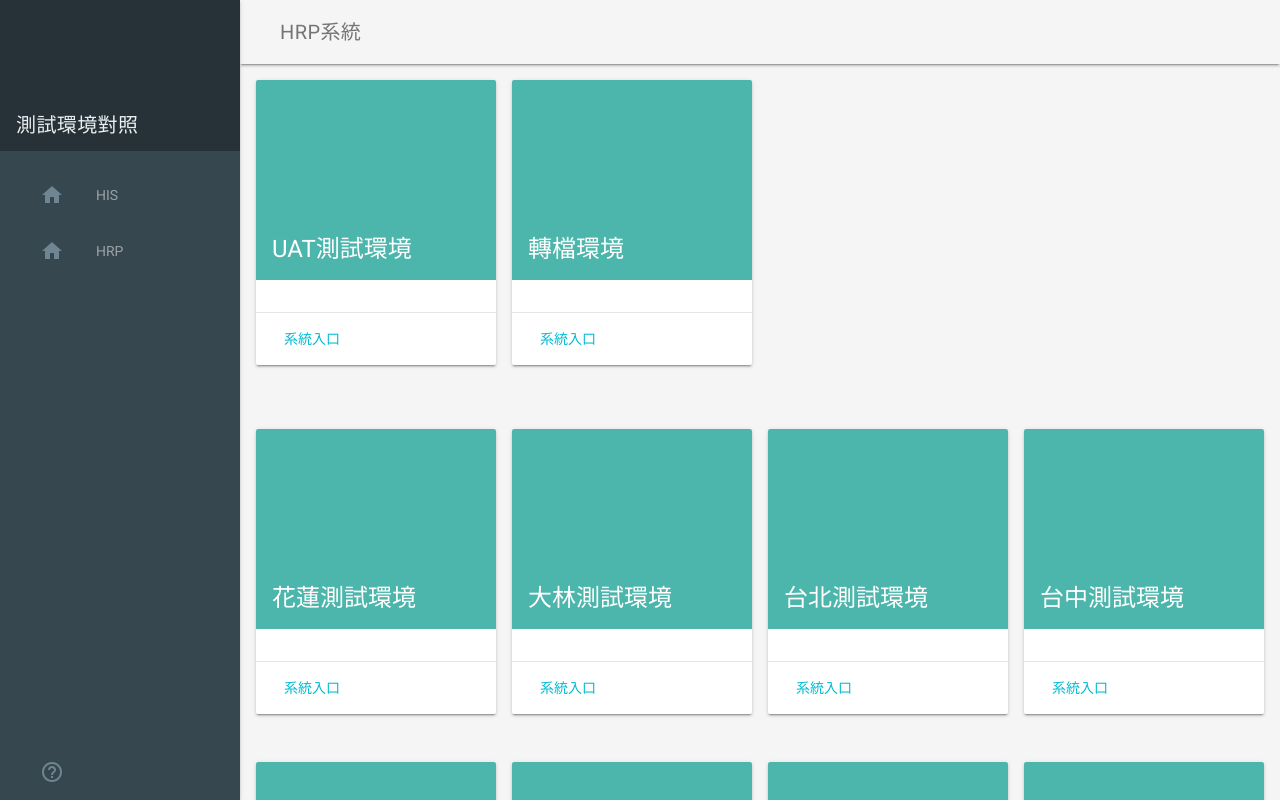
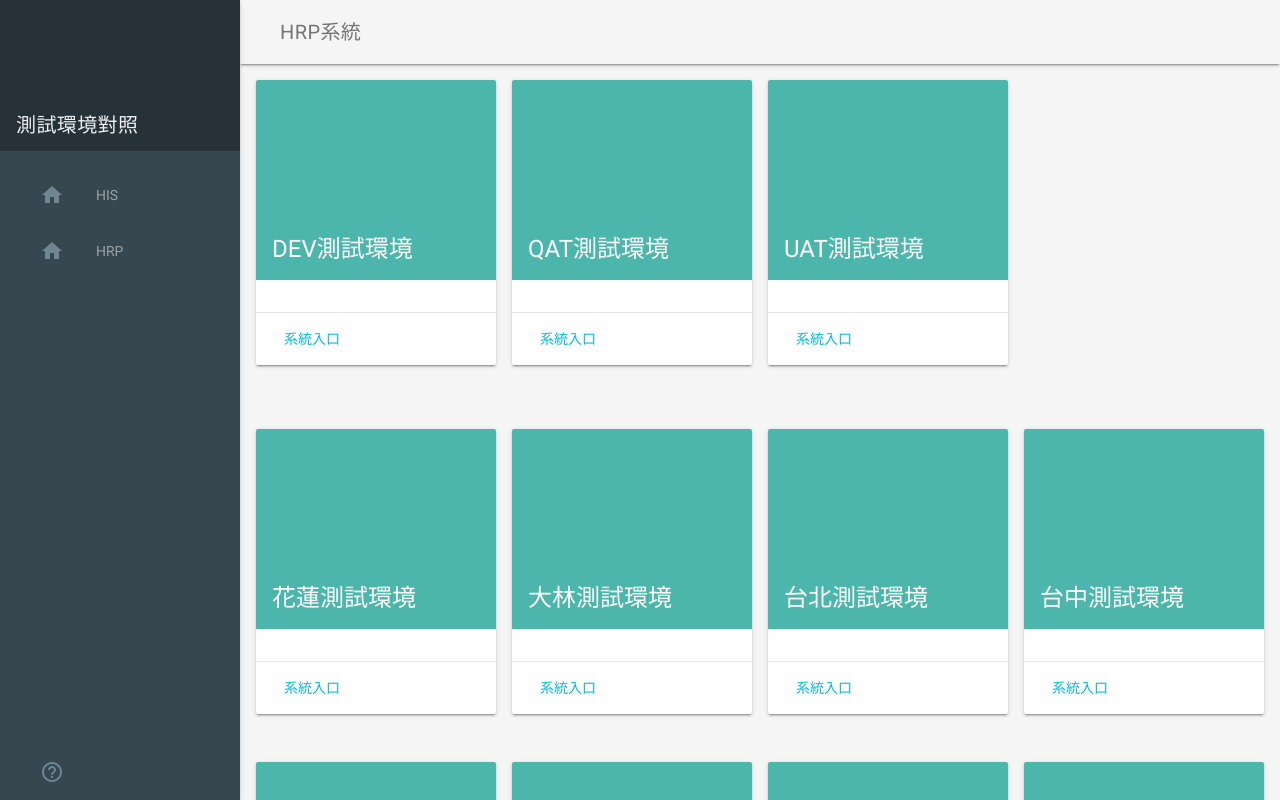
Before and after one commit to tsengeagle/CMDB, a plain HTML site: page index-hrp.html in a window 1280 px wide. Drawn offline with Linux system fonts and the light colour scheme.

Commit message:
新的環境設定

```diff
--- a/index-hrp.html
+++ b/index-hrp.html
@@ -72,12 +72,12 @@
         <div class="demo-cards mdl-cell mdl-cell--3-col mdl-cell--8-col-tablet mdl-grid mdl-grid--no-spacing">
           <div class="demo-updates mdl-card mdl-shadow--2dp mdl-cell mdl-cell--4-col mdl-cell--4-col-tablet mdl-cell--12-col-desktop">
             <div class="mdl-card__title mdl-card--expand mdl-color--teal-300">
-              <h2 class="mdl-card__title-text">UAT測試環境</h2>
+              <h2 class="mdl-card__title-text">DEV測試環境</h2>
             </div>
             <div class="mdl-card__supporting-text mdl-color-text--grey-600">
             </div>
             <div class="mdl-card__actions mdl-card--border">
-              <a href="http://10.2.145.69" class="mdl-button mdl-js-button mdl-js-ripple-effect">系統入口</a>
+              <a href="http://10.2.145.52" class="mdl-button mdl-js-button mdl-js-ripple-effect">系統入口</a>
             </div>
           </div>
           <div class="demo-separator mdl-cell--1-col"></div>
@@ -85,12 +85,25 @@
         <div class="demo-cards mdl-cell mdl-cell--3-col mdl-cell--8-col-tablet mdl-grid mdl-grid--no-spacing">
           <div class="demo-updates mdl-card mdl-shadow--2dp mdl-cell mdl-cell--4-col mdl-cell--4-col-tablet mdl-cell--12-col-desktop">
             <div class="mdl-card__title mdl-card--expand mdl-color--teal-300">
-              <h2 class="mdl-card__title-text">轉檔環境</h2>
+              <h2 class="mdl-card__title-text">QAT測試環境</h2>
             </div>
             <div class="mdl-card__supporting-text mdl-color-text--grey-600">
             </div>
             <div class="mdl-card__actions mdl-card--border">
-              <a href="http://10.2.145.67" class="mdl-button mdl-js-button mdl-js-ripple-effect">系統入口</a>
+              <a href="http://10.2.145.53" class="mdl-button mdl-js-button mdl-js-ripple-effect">系統入口</a>
+            </div>
+          </div>
+          <div class="demo-separator mdl-cell--1-col"></div>
+        </div>
+        <div class="demo-cards mdl-cell mdl-cell--3-col mdl-cell--8-col-tablet mdl-grid mdl-grid--no-spacing">
+          <div class="demo-updates mdl-card mdl-shadow--2dp mdl-cell mdl-cell--4-col mdl-cell--4-col-tablet mdl-cell--12-col-desktop">
+            <div class="mdl-card__title mdl-card--expand mdl-color--teal-300">
+              <h2 class="mdl-card__title-text">UAT測試環境</h2>
+            </div>
+            <div class="mdl-card__supporting-text mdl-color-text--grey-600">
+            </div>
+            <div class="mdl-card__actions mdl-card--border">
+              <a href="http://10.2.145.54" class="mdl-button mdl-js-button mdl-js-ripple-effect">系統入口</a>
             </div>
           </div>
           <div class="demo-separator mdl-cell--1-col"></div>
@@ -105,7 +118,7 @@
             <div class="mdl-card__supporting-text mdl-color-text--grey-600">
             </div>
             <div class="mdl-card__actions mdl-card--border">
-              <a href="http://10.2.145.82" class="mdl-button mdl-js-button mdl-js-ripple-effect">系統入口</a>
+              <a href="http://10.2.145.41" class="mdl-button mdl-js-button mdl-js-ripple-effect">系統入口</a>
             </div>
           </div>
           <div class="demo-separator mdl-cell--1-col"></div>
@@ -118,7 +131,7 @@
             <div class="mdl-card__supporting-text mdl-color-text--grey-600">
             </div>
             <div class="mdl-card__actions mdl-card--border">
-              <a href="http://10.2.145.83" class="mdl-button mdl-js-button mdl-js-ripple-effect">系統入口</a>
+              <a href="http://10.2.145.42" class="mdl-button mdl-js-button mdl-js-ripple-effect">系統入口</a>
             </div>
           </div>
           <div class="demo-separator mdl-cell--1-col"></div>
@@ -131,7 +144,7 @@
             <div class="mdl-card__supporting-text mdl-color-text--grey-600">
             </div>
             <div class="mdl-card__actions mdl-card--border">
-              <a href="http://10.2.145.84" class="mdl-button mdl-js-button mdl-js-ripple-effect">系統入口</a>
+              <a href="http://10.2.145.43" class="mdl-button mdl-js-button mdl-js-ripple-effect">系統入口</a>
             </div>
           </div>
           <div class="demo-separator mdl-cell--1-col"></div>
@@ -144,7 +157,7 @@
             <div class="mdl-card__supporting-text mdl-color-text--grey-600">
             </div>
             <div class="mdl-card__actions mdl-card--border">
-              <a href="http://10.2.145.85" class="mdl-button mdl-js-button mdl-js-ripple-effect">系統入口</a>
+              <a href="http://10.2.145.44" class="mdl-button mdl-js-button mdl-js-ripple-effect">系統入口</a>
             </div>
           </div>
           <div class="demo-separator mdl-cell--1-col"></div>
@@ -157,7 +170,7 @@
             <div class="mdl-card__supporting-text mdl-color-text--grey-600">
             </div>
             <div class="mdl-card__actions mdl-card--border">
-              <a href="http://10.2.145.86" class="mdl-button mdl-js-button mdl-js-ripple-effect">系統入口</a>
+              <a href="http://10.2.145.45" class="mdl-button mdl-js-button mdl-js-ripple-effect">系統入口</a>
             </div>
           </div>
           <div class="demo-separator mdl-cell--1-col"></div>
@@ -170,7 +183,7 @@
             <div class="mdl-card__supporting-text mdl-color-text--grey-600">
             </div>
             <div class="mdl-card__actions mdl-card--border">
-              <a href="http://10.2.145.87" class="mdl-button mdl-js-button mdl-js-ripple-effect">系統入口</a>
+              <a href="http://10.2.145.46" class="mdl-button mdl-js-button mdl-js-ripple-effect">系統入口</a>
             </div>
           </div>
           <div class="demo-separator mdl-cell--1-col"></div>
@@ -183,7 +196,7 @@
             <div class="mdl-card__supporting-text mdl-color-text--grey-600">
             </div>
             <div class="mdl-card__actions mdl-card--border">
-              <a href="http://10.2.145.88" class="mdl-button mdl-js-button mdl-js-ripple-effect">系統入口</a>
+              <a href="http://10.2.145.47" class="mdl-button mdl-js-button mdl-js-ripple-effect">系統入口</a>
             </div>
           </div>
           <div class="demo-separator mdl-cell--1-col"></div>
@@ -196,7 +209,7 @@
             <div class="mdl-card__supporting-text mdl-color-text--grey-600">
             </div>
             <div class="mdl-card__actions mdl-card--border">
-              <a href="http://10.2.145.89" class="mdl-button mdl-js-button mdl-js-ripple-effect">系統入口</a>
+              <a href="http://10.2.145.48" class="mdl-button mdl-js-button mdl-js-ripple-effect">系統入口</a>
             </div>
           </div>
           <div class="demo-separator mdl-cell--1-col"></div>
@@ -209,7 +222,20 @@
             <div class="mdl-card__supporting-text mdl-color-text--grey-600">
             </div>
             <div class="mdl-card__actions mdl-card--border">
-              <a href="http://10.2.145.90" class="mdl-button mdl-js-button mdl-js-ripple-effect">系統入口</a>
+              <a href="http://10.2.145.40" class="mdl-button mdl-js-button mdl-js-ripple-effect">系統入口</a>
+            </div>
+          </div>
+          <div class="demo-separator mdl-cell--1-col"></div>
+        </div>
+        <div class="demo-cards mdl-cell mdl-cell--3-col mdl-cell--8-col-tablet mdl-grid mdl-grid--no-spacing">
+          <div class="demo-updates mdl-card mdl-shadow--2dp mdl-cell mdl-cell--4-col mdl-cell--4-col-tablet mdl-cell--12-col-desktop">
+            <div class="mdl-card__title mdl-card--expand mdl-color--teal-300">
+              <h2 class="mdl-card__title-text">採購系統測試環境</h2>
+            </div>
+            <div class="mdl-card__supporting-text mdl-color-text--grey-600">
+            </div>
+            <div class="mdl-card__actions mdl-card--border">
+              <a href="http://10.2.145.49" class="mdl-button mdl-js-button mdl-js-ripple-effect">系統入口</a>
             </div>
           </div>
           <div class="demo-separator mdl-cell--1-col"></div>
```
